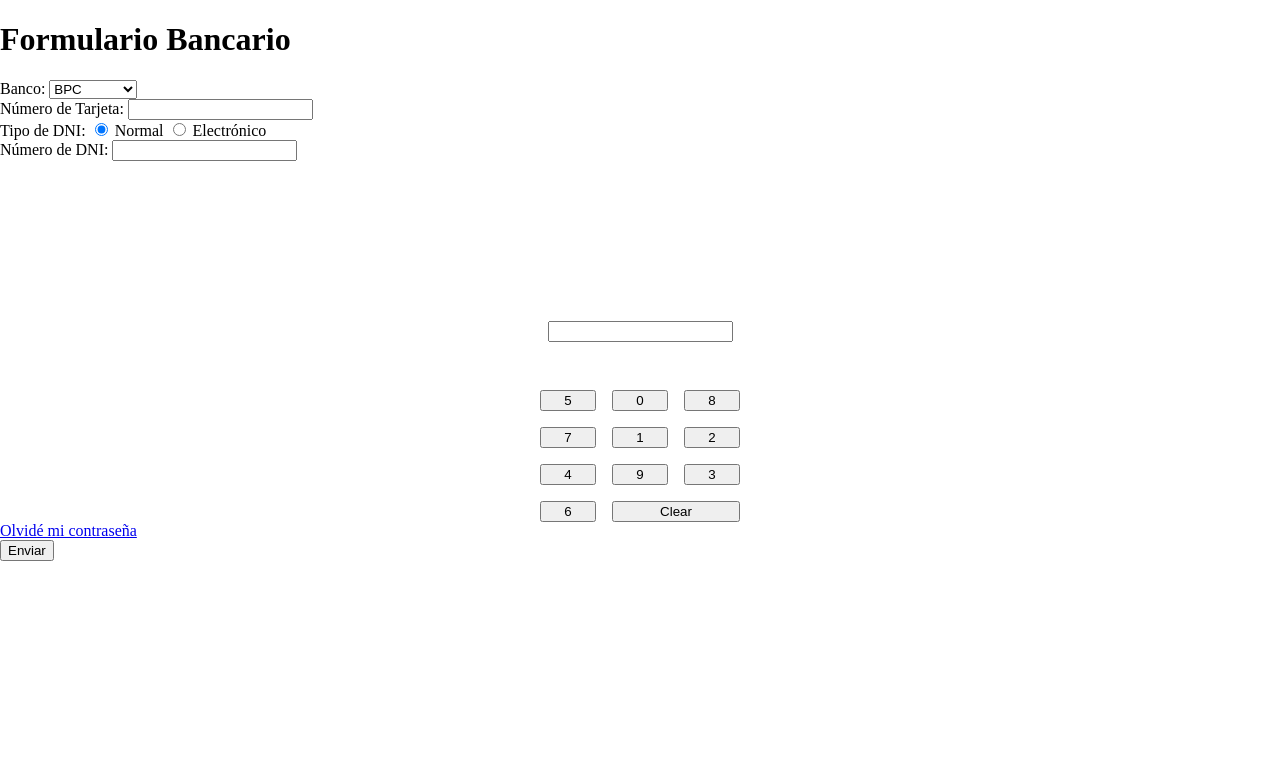
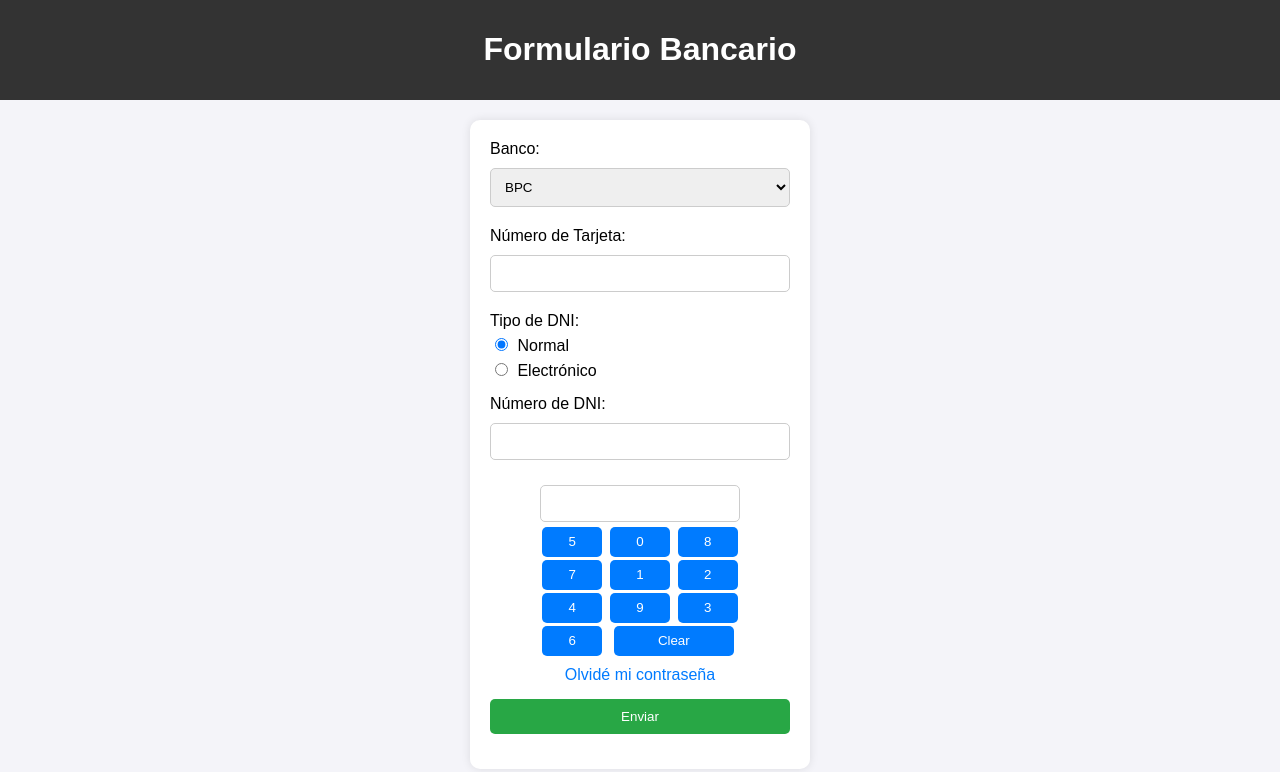
Before and after one commit to dev1d123/pw2_lab03, a plain HTML site: page Ejercicio1/index.html in a window 1280 px wide. Drawn offline with Linux system fonts and the light colour scheme.

Commit message:
Se completan los estilos para el formulario

```diff
--- a/Ejercicio1/styles.css
+++ b/Ejercicio1/styles.css
@@ -3,22 +3,122 @@ body{
     padding: 0;
     box-sizing: border-box;
 }
+
+
+
+
+
+body {
+    font-family: Arial, sans-serif;
+    background-color: #f4f4f9;
+    margin: 0;
+    padding: 0;
+    display: flex;
+    flex-direction: column;
+    align-items: center;
+}
+
+header {
+    width: 100%;
+    background-color: #333;
+    color: white;
+    padding: 10px 0;
+    display: flex;
+    flex-direction: column;
+    align-items: center;
+}
+
+.logo {
+    width: 100px;
+}
+
+form {
+    background: white;
+    padding: 20px;
+    border-radius: 10px;
+    box-shadow: 0 0 10px rgba(0, 0, 0, 0.1);
+    width: 300px;
+    margin: 20px 0;
+}
+
+.form-group {
+    margin-bottom: 15px;
+}
+
+label {
+    display: block;
+    margin-bottom: 5px;
+}
+
+input[type="number"], select, .in {
+    width: 100%;
+    padding: 10px;
+    margin: 5px 0;
+    box-sizing: border-box;
+    border: 1px solid #ccc;
+    border-radius: 5px;
+}
+
+input[type="radio"] {
+    margin-right: 5px;
+}
+
 .container{
     text-align: center;
     margin: auto;
-    margin-top: 10rem;
     width: 200px;
 }
-.container input{
-    margin-bottom: 3rem;
 
-}
 .buttons{
     display: grid;
     grid-template-columns: 1fr 1fr 1fr;
-    gap: 1rem;
+    gap: 3px;
 }
 
-.big{
+.b, .big {
+
+    margin: auto;
+    width: 60px;
+    height: 30px;
+    background-color: #007bff;
+    color: white;
+    border: none;
+    border-radius: 5px;
+    cursor: pointer;
+}
+
+.big {
     grid-column: 2 span;
+
+    width: 120px;
 }
+
+.b:hover, .big:hover {
+    background-color: #0056b3;
+}
+
+.forgot-password {
+    display: block;
+    text-align: center;
+    margin-top: 10px;
+    color: #007bff;
+    text-decoration: none;
+}
+
+.forgot-password:hover {
+    text-decoration: underline;
+}
+
+.submit {
+    width: 100%;
+    padding: 10px;
+    background-color: #28a745;
+    color: white;
+    border: none;
+    border-radius: 5px;
+    cursor: pointer;
+}
+
+.submit:hover {
+    background-color: #218838;
+}
```
